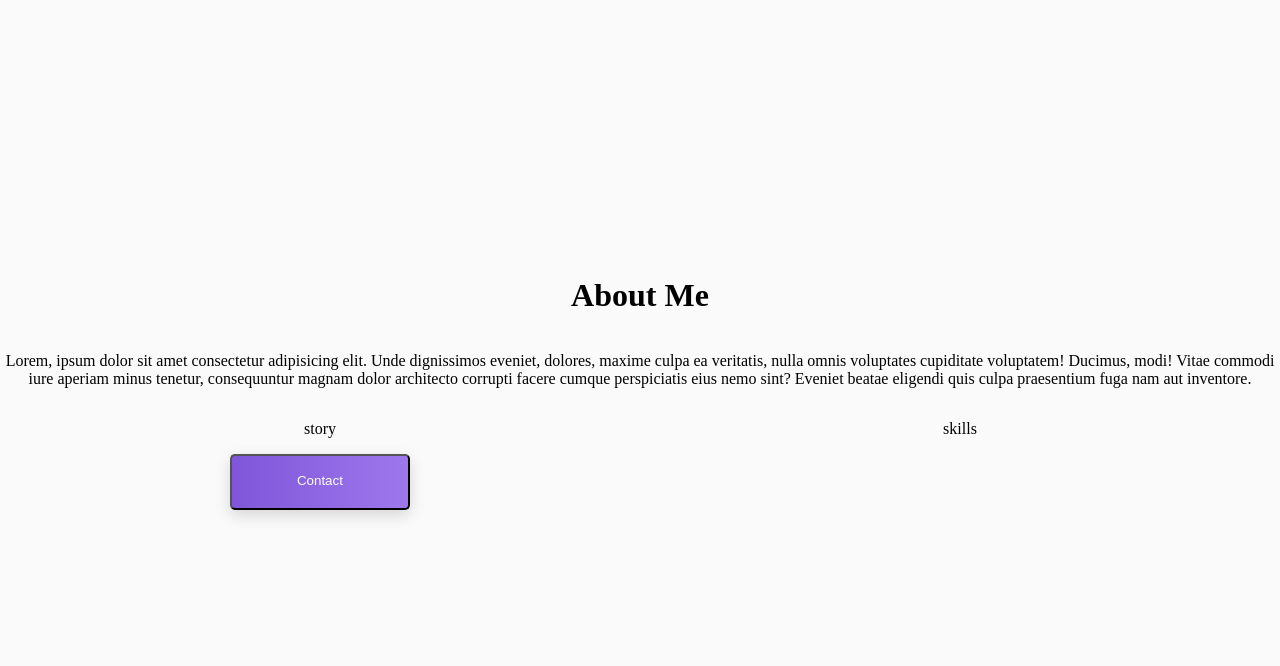
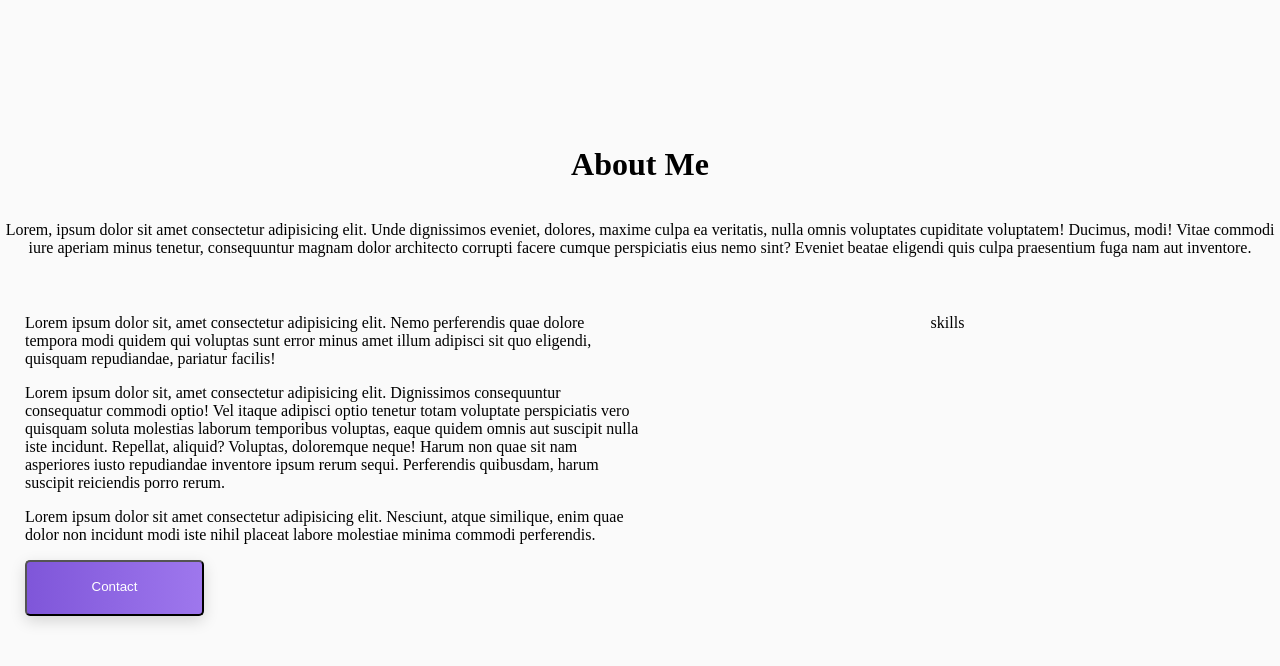
Before and after one commit to kavdesilva/portfolio_v.2, a Next.js app in the folder client/: page / in a window 1280 px wide. Shown: the part 817-1483 px from the top of the page. Built offline with nearby package versions, Linux system fonts and the light colour scheme.

Commit message:
smooth scrolling eludes me.

```diff
--- a/client/src/components/About.jsx
+++ b/client/src/components/About.jsx
@@ -11,7 +11,9 @@ const About = () => {
             </div>
             <div className="story-skills-container">
                 <div className="story">
-                    <p>story</p>
+                    <p>Lorem ipsum dolor sit, amet consectetur adipisicing elit. Nemo perferendis quae dolore tempora modi quidem qui voluptas sunt error minus amet illum adipisci sit quo eligendi, quisquam repudiandae, pariatur facilis!</p>
+                    <p>Lorem ipsum dolor sit, amet consectetur adipisicing elit. Dignissimos consequuntur consequatur commodi optio! Vel itaque adipisci optio tenetur totam voluptate perspiciatis vero quisquam soluta molestias laborum temporibus voluptas, eaque quidem omnis aut suscipit nulla iste incidunt. Repellat, aliquid? Voluptas, doloremque neque! Harum non quae sit nam asperiores iusto repudiandae inventore ipsum rerum sequi. Perferendis quibusdam, harum suscipit reiciendis porro rerum.</p>
+                    <p>Lorem ipsum dolor sit amet consectetur adipisicing elit. Nesciunt, atque similique, enim quae dolor non incidunt modi iste nihil placeat labore molestiae minima commodi perferendis.</p>
                     <button className="btn-primary" onClick={() => router.push('/#contact')}>Contact</button>
                 </div>
                 <div className="skills">
--- a/client/src/pages/index.js
+++ b/client/src/pages/index.js
@@ -10,6 +10,7 @@ const App = () => {
   const handleViewSidebar = () => {
     setSideBarOpen(!sidebarOpen);
   };
+
   return (
     <div>
       <Nav onClick={handleViewSidebar} isOpen={sidebarOpen}/>
--- a/client/src/styles/app.css
+++ b/client/src/styles/app.css
@@ -62,4 +62,9 @@ body {
 .story-skills-container {
     display: grid;
     grid-template-columns: 50% 50%;
+    margin: 25px;
 }
+
+.story {
+    text-align: left;
+}
```
